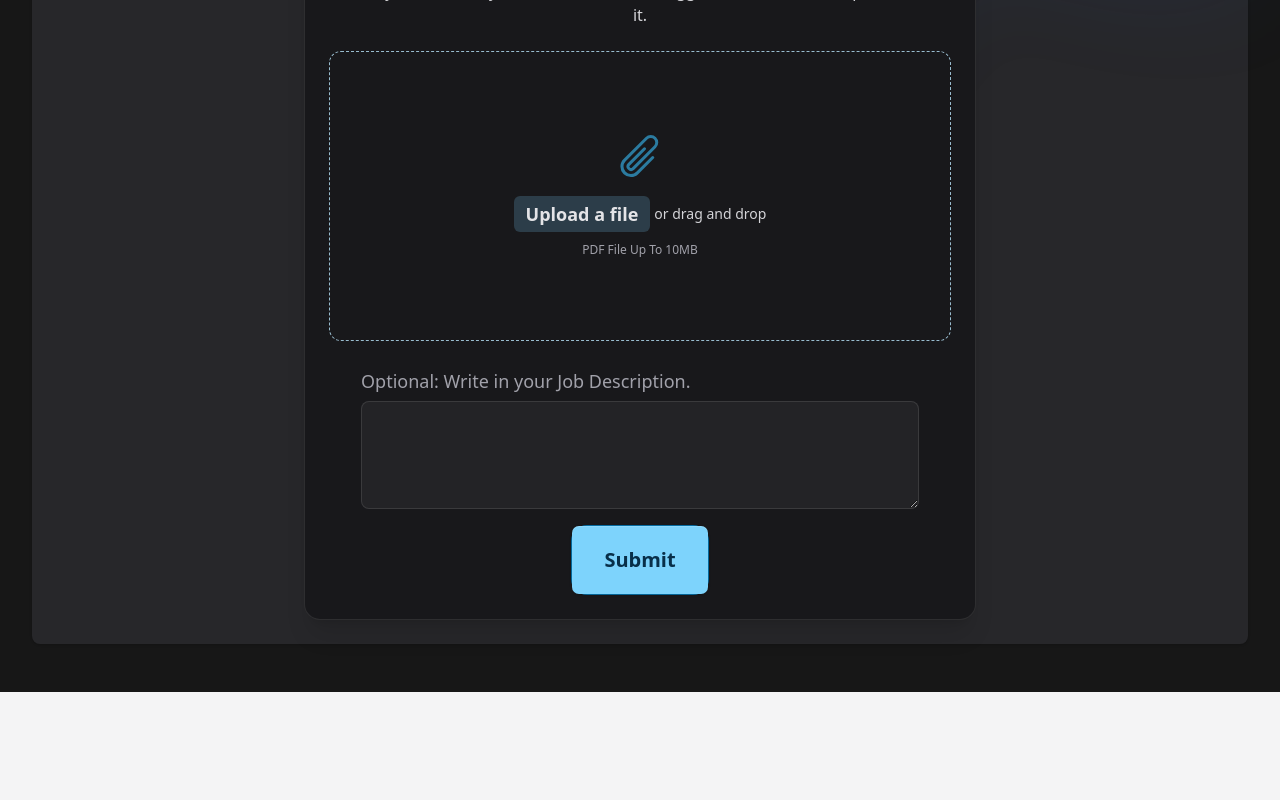
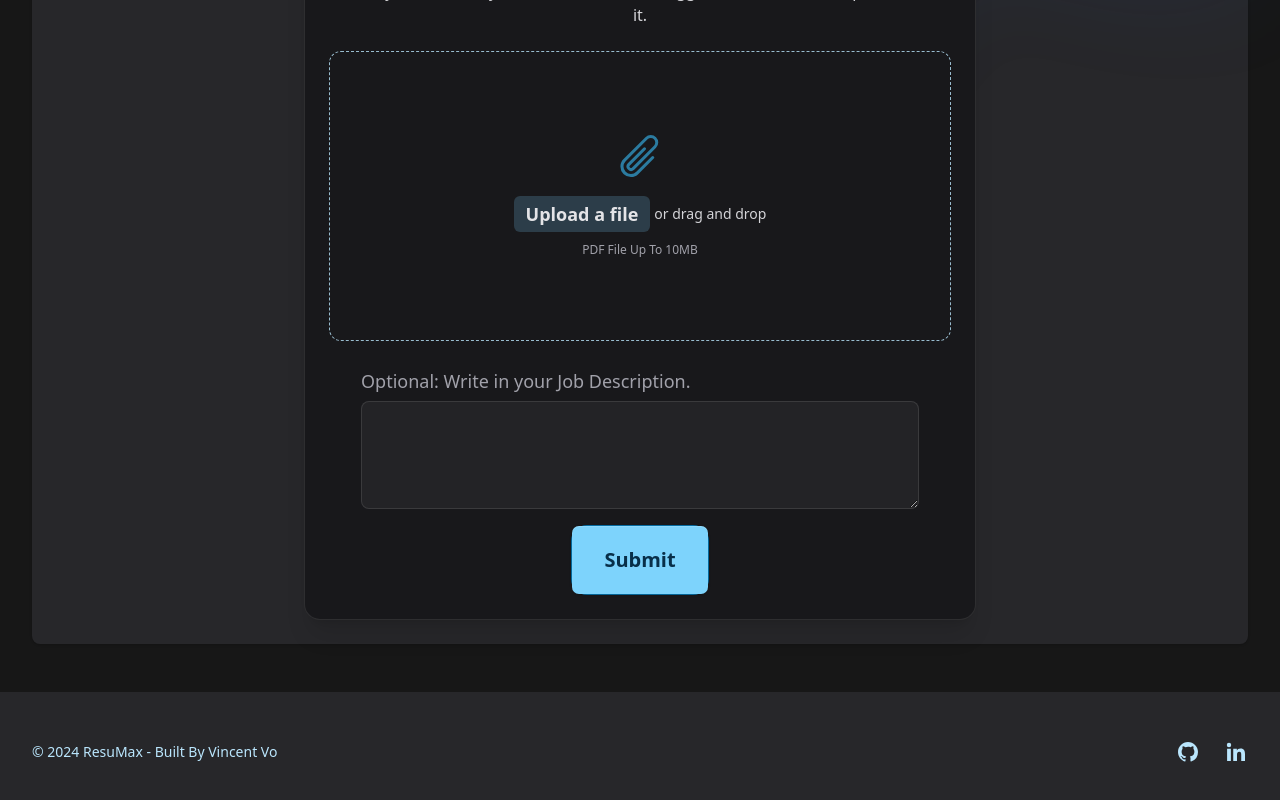
Before and after one commit to VincentLeVo/ResuMax, a Next.js app: page / in a window 1280 px wide. Shown: the part 741-1541 px from the top of the page. Before the commit the page ends 1433 px from the top, so only its background shows below. Built offline with nearby package versions, Linux system fonts and the light colour scheme; a web font is replaced by a local one.

Commit message:
- Added a Footer

```diff
--- /dev/null
+++ b/src/components/Footer.jsx
@@ -0,0 +1,54 @@
+export function Footer({ className, ...props }) {
+  const navigation = [
+    {
+      name: 'GitHub',
+      href: 'http://www.github.com/VincentLeVo',
+      icon: (props) => (
+        <svg fill="currentColor" viewBox="0 0 24 24" {...props}>
+          <path
+            fillRule="evenodd"
+            d="M12 2C6.477 2 2 6.484 2 12.017c0 4.425 2.865 8.18 6.839 9.504.5.092.682-.217.682-.483 0-.237-.008-.868-.013-1.703-2.782.605-3.369-1.343-3.369-1.343-.454-1.158-1.11-1.466-1.11-1.466-.908-.62.069-.608.069-.608 1.003.07 1.531 1.032 1.531 1.032.892 1.53 2.341 1.088 2.91.832.092-.647.35-1.088.636-1.338-2.22-.253-4.555-1.113-4.555-4.951 0-1.093.39-1.988 1.029-2.688-.103-.253-.446-1.272.098-2.65 0 0 .84-.27 2.75 1.026A9.564 9.564 0 0112 6.844c.85.004 1.705.115 2.504.337 1.909-1.296 2.747-1.027 2.747-1.027.546 1.379.202 2.398.1 2.651.64.7 1.028 1.595 1.028 2.688 0 3.848-2.339 4.695-4.566 4.943.359.309.678.92.678 1.855 0 1.338-.012 2.419-.012 2.747 0 .268.18.58.688.482A10.019 10.019 0 0022 12.017C22 6.484 17.522 2 12 2z"
+            clipRule="evenodd"
+          />
+        </svg>
+      ),
+    },
+    {
+      name: 'LinkedIn',
+      href: 'http://www.linkedin.com/in/vincent-le-vo',
+      icon: (props) => (
+        <svg fill="currentColor" viewBox="0 0 24 24" {...props}>
+          <circle cx="4.983" cy="5.009" r="2.188" fill="currentColor"></circle>
+          <path
+            d="M9.237 8.855v12.139h3.769v-6.003c0-1.584.298-3.118 2.262-3.118c1.937 0 1.961 1.811 1.961 3.218v5.904H21v-6.657c0-3.27-.704-5.783-4.526-5.783c-1.835 0-3.065 1.007-3.568 1.96h-.051v-1.66H9.237zm-6.142 0H6.87v12.139H3.095z"
+            fill="currentColor"
+          ></path>
+        </svg>
+      ),
+    },
+  ]
+
+  return (
+    <footer className="bg-zinc-800" {...props}>
+      <div className="mx-auto max-w-7xl px-6 py-12 md:flex md:items-center md:justify-between lg:px-8">
+        <div className="flex justify-center space-x-6 md:order-2">
+          {navigation.map((item) => (
+            <a
+              key={item.name}
+              href={item.href}
+              className="text-sky-200 hover:text-sky-500"
+            >
+              <span className="sr-only">{item.name}</span>
+              <item.icon aria-hidden="true" className="h-6 w-6" />
+            </a>
+          ))}
+        </div>
+        <div className="mt-8 md:order-1 md:mt-0">
+          <p className="text-center text-sm text-sky-200">
+            &copy; 2024 ResuMax - Built By Vincent Vo
+          </p>
+        </div>
+      </div>
+    </footer>
+  )
+}
--- a/src/components/Navbar.jsx
+++ b/src/components/Navbar.jsx
@@ -1,4 +1,6 @@
 import { Link } from '@/components/Link'
+import { Footer } from '@/components/Footer'
+
 import {
   Disclosure,
   DisclosureButton,
@@ -9,8 +11,8 @@
   MenuItems,
 } from '@headlessui/react'
 import { Bars3Icon, XMarkIcon } from '@heroicons/react/24/outline'
+import clsx from 'clsx'
 
-import clsx from 'clsx'
 const user = {
   name: 'Tom Cook',
   email: 'tom@example.com',
@@ -187,6 +189,7 @@
             </div>
           </div>
         </main>
+        <Footer />
       </div>
     </>
   )
```
